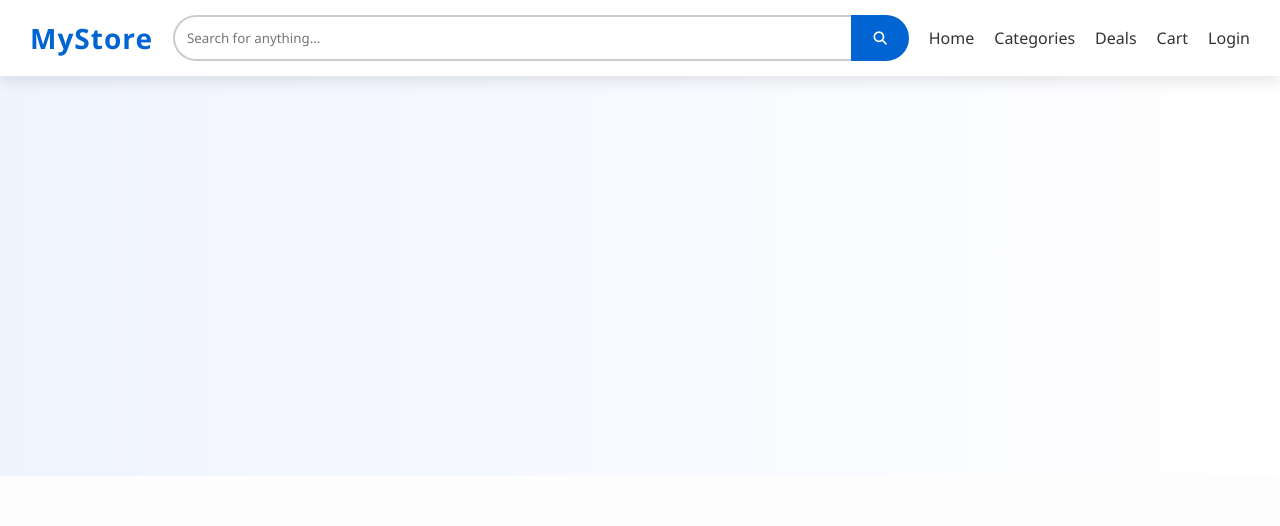
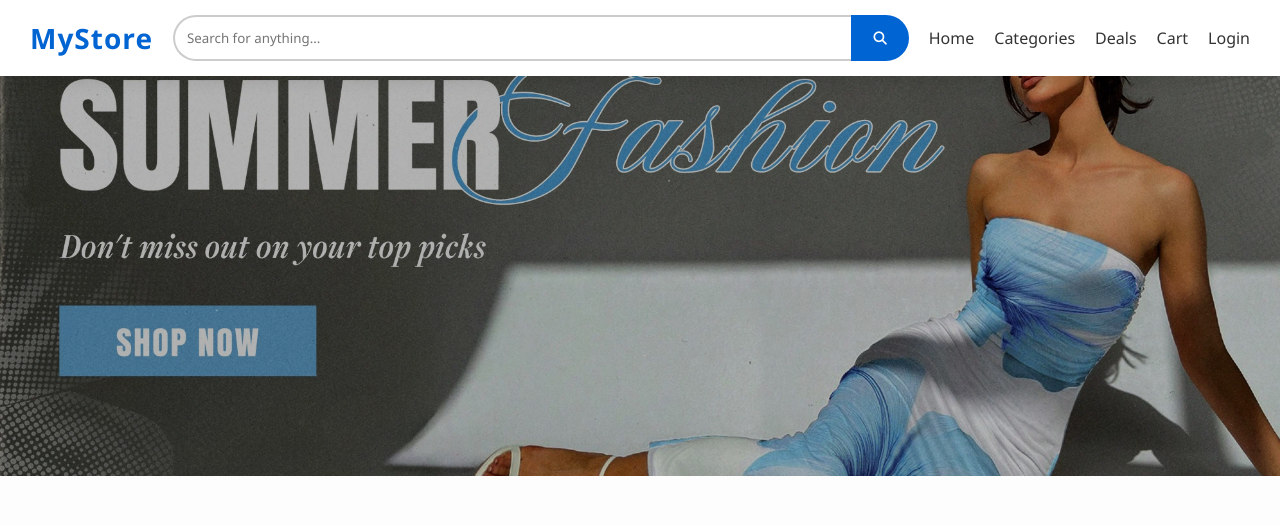
Before and after one commit to gaindurashmika/onlinestore, a plain HTML site: page index.html in a window 1280 px wide. Shown: the top 526 px of the page. Drawn offline with Linux system fonts and the light colour scheme; files whose address does not match are found by name.

Commit message:
Update index.html

```diff
--- a/index.html
+++ b/index.html
@@ -96,7 +96,7 @@
           rgba(0, 0, 0, 0.3),
           rgba(0, 0, 0, 0.3)
         ),
-        <img src="f.jpg" alt="a">
+      url('../f.jpg')
           no-repeat center center/cover;
       height: 400px;
       display: flex;
```
